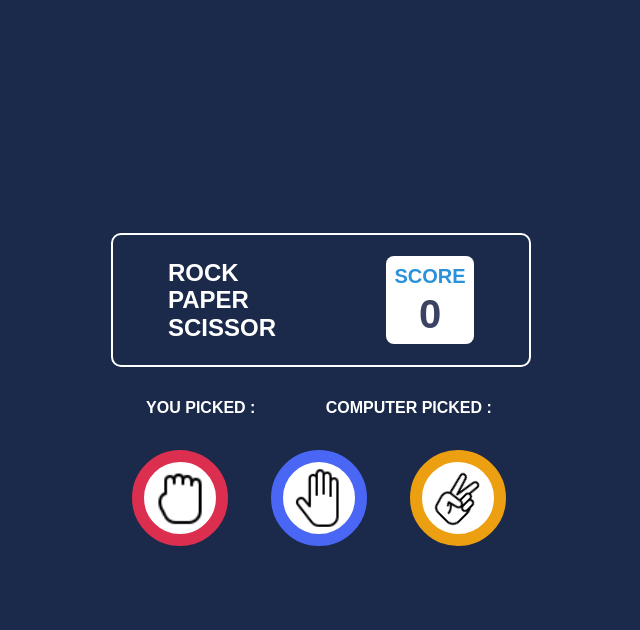
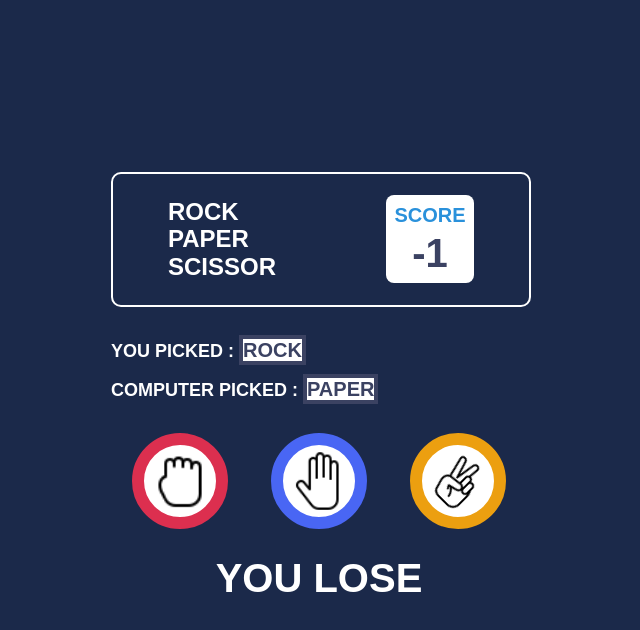
Before and after one commit to balaji972011/rock-paper-scissor, a plain HTML site: page index.html in a window 1280 px wide. Both pictures are taken after a click on the element 501 px from the left and 497 px from the top of the page. Shown: the whole page, without its empty margins (321-961 px from the left). Drawn offline with Linux system fonts and the light colour scheme.

Commit message:
script and css updated

```diff
--- a/scripts/script.js
+++ b/scripts/script.js
@@ -0,0 +1,76 @@
+`use strict`;
+// elements
+const userChoiceEl = document.getElementById(`isuser`);
+const compChoiceEl = document.getElementById(`iscomputer`);
+const scoreEl = document.getElementById(`scorenumber`);
+const resultEl = document.getElementById(`result`);
+
+// global variables
+let userScore = 0;
+
+// functions
+const getCompChoice = function () {
+  const weapon = [`rock`, `paper`, `scissor`];
+  const randomNumber = Math.trunc(Math.random() * 3);
+  const randomChoice = weapon[randomNumber];
+  return randomChoice;
+};
+
+const getResult = function (userChoice, compChoice) {
+  if (userChoice === `rock`) {
+    if (compChoice === `rock`) {
+      return `draw`;
+    } else if (compChoice === `paper`) {
+      return `lose`;
+    } else if (compChoice === `scissor`) {
+      return `win`;
+    }
+  } else if (userChoice == `paper`) {
+    if (compChoice === `rock`) {
+      return `win`;
+    } else if (compChoice === `paper`) {
+      return `draw`;
+    } else if (compChoice === `scissor`) {
+      return `lose`;
+    }
+  } else if (userChoice == `scissor`) {
+    if (compChoice === `rock`) {
+      return `lose`;
+    } else if (compChoice === `paper`) {
+      return `win`;
+    } else if (compChoice === `scissor`) {
+      return `draw`;
+    }
+  }
+};
+
+const updateScore = function (userChoice, compChoice, result) {
+  if (result === `win`) {
+    userScore++;
+    scoreEl.innerText = userScore;
+    userChoiceEl.innerText = userChoice;
+    compChoiceEl.innerText = compChoice;
+    resultEl.innerText = `you win`;
+  } else if (result === `lose`) {
+    userScore--;
+    scoreEl.innerText = userScore;
+    userChoiceEl.innerText = userChoice;
+    compChoiceEl.innerText = compChoice;
+    resultEl.innerText = `you lose`;
+  } else if (result === `draw`) {
+    userScore;
+    scoreEl.innerText = userScore;
+    userChoiceEl.innerText = userChoice;
+    compChoiceEl.innerText = compChoice;
+    resultEl.innerText = `draw`;
+  }
+};
+
+const playGame = function (weapon) {
+  const userChoice = weapon;
+  const compChoice = getCompChoice();
+  const result = getResult(userChoice, compChoice);
+  updateScore(userChoice, compChoice, result);
+};
+
+// events
--- a/styles/style.css
+++ b/styles/style.css
@@ -113,13 +113,23 @@ span.header-scorenumber {
 
 .gamecontent-choicetext {
   margin-top: 2rem;
-  font-size: 16px;
+  font-size: 18px;
   font-weight: 700;
   color: var(--white-clr);
   display: flex;
-  flex-wrap: wrap;
-  justify-content: space-around;
-  align-items: center;
+  flex-direction: column;
+  justify-content: center;
+  align-items: flex-start;
+  gap: 1rem;
+}
+
+#isuser,
+#iscomputer {
+  font-size: 20px;
+  font-weight: 700;
+  color: var(--grey-clr);
+  background-color: var(--white-clr);
+  border: 4px solid var(--grey-clr);
 }
 
 .gamecontent-cards-content {
@@ -175,6 +185,13 @@ span.header-scorenumber {
   transform: rotate(-45deg);
 }
 
+#result {
+  text-align: center;
+  font-size: 40px;
+  font-weight: 900;
+  color: var(--white-clr);
+}
+
 @media screen and (max-width: 425px) {
   header,
   .gamecontent-cards-content {
```
